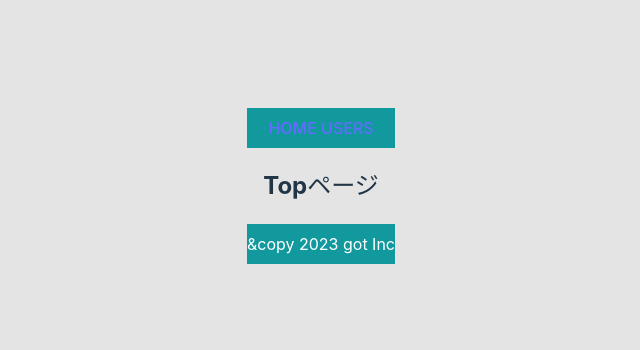
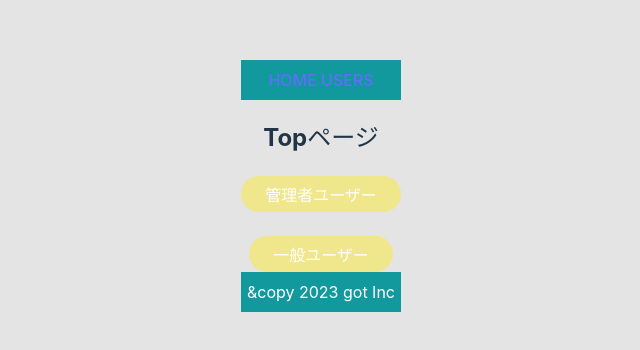
Before and after one commit to cossack910/AtomicDesign, a React (Vite) app in the folder app/: page / in a window 1280 px wide. Shown: the part 214-564 px from the top of the page, without its empty margins (319-959 px from the left). Built offline with nearby package versions, Linux system fonts and the light colour scheme.

Commit message:
つらいやつ

```diff
--- a/app/src/components/atoms/button/SecondaryButton.tsx
+++ b/app/src/components/atoms/button/SecondaryButton.tsx
@@ -1,13 +1,16 @@
+import React from "react";
 import styled from "styled-components";
 
 interface SecondaryButtonButtonProps {
   text: string;
+  onClick: (event: React.MouseEvent<HTMLButtonElement>) => void;
 }
 
 export const SecondaryButton: React.FC<SecondaryButtonButtonProps> = ({
   text,
+  onClick,
 }) => {
-  return <SButton>{text}</SButton>;
+  return <SButton onClick={onClick}>{text}</SButton>;
 };
 
 const SButton = styled.button`
--- a/app/src/components/molecule/user/UserIconWithName.tsx
+++ b/app/src/components/molecule/user/UserIconWithName.tsx
@@ -4,16 +4,19 @@ import styled from "styled-components";
 interface UserIconWithNameProps {
   image: string;
   name: string;
+  isAdmin: boolean;
 }
 
 export const UserIconWithName: React.FC<UserIconWithNameProps> = ({
   image,
   name,
+  isAdmin,
 }) => {
   return (
     <SContainer>
       <SImg height={160} width={160} src={image} alt="プロフィール" />
       <SName>{name}</SName>
+      {isAdmin && <SEdit>編集</SEdit>}
     </SContainer>
   );
 };
@@ -33,4 +36,10 @@ const SName = styled.p`
   color: #40514e;
 `;
 
+const SEdit = styled.span`
+  text-decortion: underline;
+  color: #aaa;
+  cursor: pointer;
+`;
+
 export default UserIconWithName;
--- a/app/src/components/organisms/user/UserCard.tsx
+++ b/app/src/components/organisms/user/UserCard.tsx
@@ -12,6 +12,7 @@ interface UserCardProps {
     name: string;
   };
   website: string;
+  isAdmin: boolean;
 }
 
 export const UserCard: React.FC<UserCardProps> = ({
@@ -21,10 +22,11 @@ export const UserCard: React.FC<UserCardProps> = ({
   phone,
   company,
   website,
+  isAdmin,
 }) => {
   return (
     <Card>
-      <UserIconWithName name={name} image={image} />
+      <UserIconWithName name={name} image={image} isAdmin={isAdmin} />
       <SDL>
         <dt>メール</dt>
         <dd>{email}</dd>
--- a/app/src/components/pages/Top.tsx
+++ b/app/src/components/pages/Top.tsx
@@ -1,9 +1,20 @@
 import styled from "styled-components";
+import SecondaryButton from "../atoms/button/SecondaryButton";
+import { useNavigate } from "react-router-dom";
 
 export const Top = () => {
+  const navigate = useNavigate();
+
+  const onClickAdmin = () => navigate("/users", { state: { isAdmin: true } });
+  const onClickGeneral = () =>
+    navigate("/users", { state: { isAdmin: false } });
   return (
     <SContainer>
       <h2>Topページ</h2>
+      <SecondaryButton text="管理者ユーザー" onClick={onClickAdmin} />
+      <br />
+      <br />
+      <SecondaryButton text="一般ユーザー" onClick={onClickGeneral} />
     </SContainer>
   );
 };
--- a/app/src/components/pages/Users.tsx
+++ b/app/src/components/pages/Users.tsx
@@ -2,8 +2,11 @@ import styled from "styled-components";
 import SearchInput from "../molecule/SearchInput";
 import users from "./TestData";
 import UserCard from "../organisms/user/UserCard";
+import { useLocation } from "react-router-dom";
 
 export const Users = () => {
+  const { state } = useLocation();
+  const isAdmin = state ? state.isAdmin : false;
   return (
     <SContainer>
       <h2>ユーザー一覧</h2>
@@ -18,6 +21,7 @@ export const Users = () => {
             phone={user.phone}
             company={{ name: user.company.name }}
             website={user.website}
+            isAdmin={isAdmin}
           />
         ))}
       </SUSreArea>
```
Also changed, not shown: 1 other file (tests, documents, lock files or other folders).
